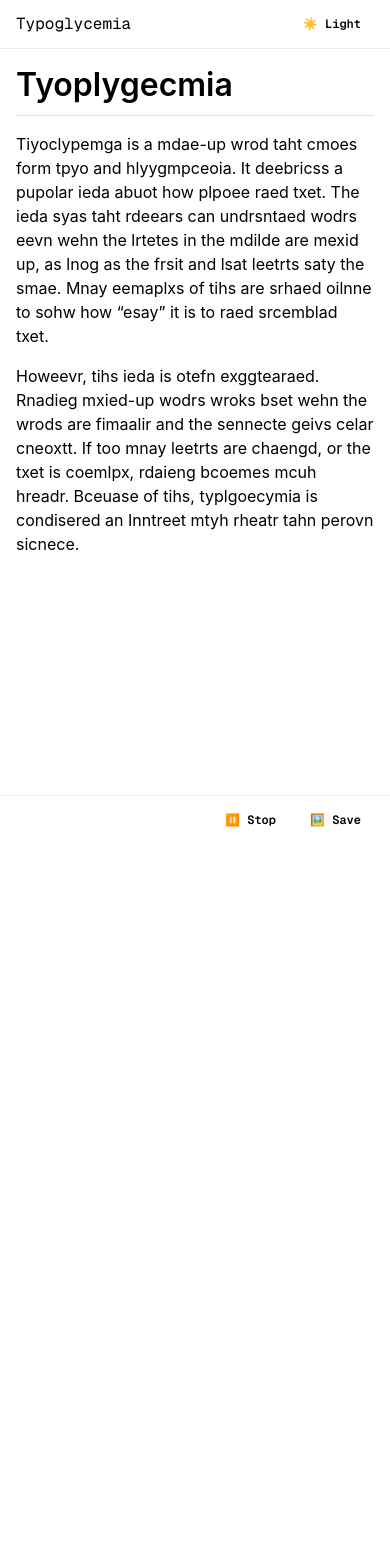
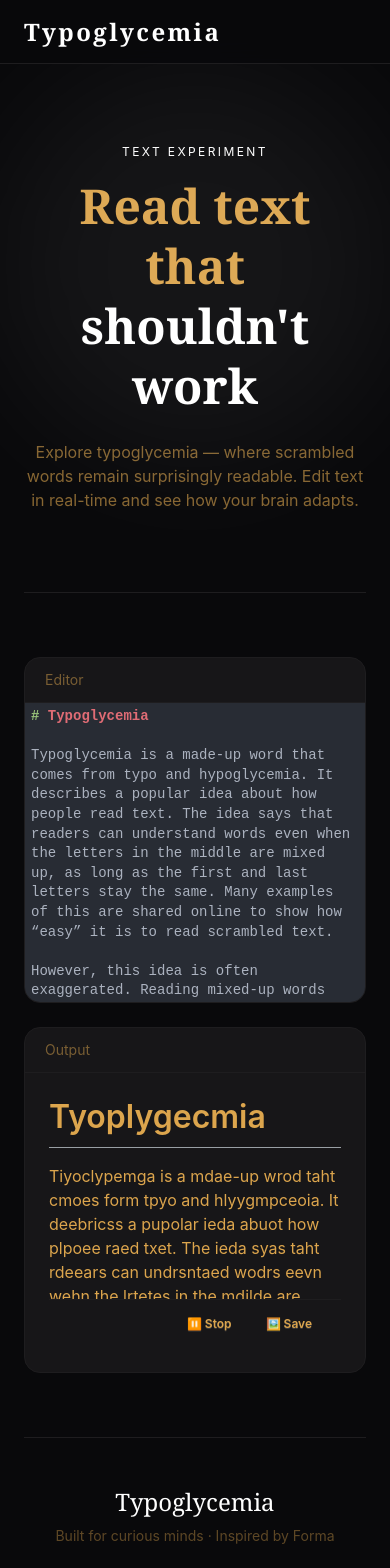
Before and after one commit to hieudoanm/typoglycemia, a Next.js app in the folder packages/app/: page /app in a window 390 px wide. Shown: the top 1568 px of the page. Before the commit the page ends 844 px from the top, so only its background shows below. Built offline with nearby package versions, Linux system fonts and the light colour scheme.

Commit message:
Update App

```diff
--- a/packages/app/src/components/Typoglycemia.tsx
+++ b/packages/app/src/components/Typoglycemia.tsx
@@ -109,11 +109,11 @@ export const Typoglycemia: FC<{ html: string; intervalMs?: number }> = ({
     <div className="divide-base-300 flex h-full flex-col divide-y">
       <div
         ref={imageRef}
-        className="scrollbar-none h-full w-full overflow-auto p-4 md:p-8">
+        className="scrollbar-none h-full w-full overflow-auto">
         <div
           ref={containerRef}
           dangerouslySetInnerHTML={{ __html: sanitizedHTML ?? '' }}
-          className="markdown-body !bg-base-100 !text-base-content h-full w-full"
+          className="markdown-body !bg-base-200 !text-base-content h-full w-full"
         />
       </div>
 
--- a/packages/app/src/pages/app/index.tsx
+++ b/packages/app/src/pages/app/index.tsx
@@ -1,10 +1,17 @@
-import { Editor } from '@typoglycemia/components/Editor';
+'use client';
+
 import { Typoglycemia } from '@typoglycemia/components/Typoglycemia';
-import { Theme, useTheme } from '@typoglycemia/hooks/use-theme';
 import 'github-markdown-css/github-markdown.css';
 import { marked } from 'marked';
 import { NextPage } from 'next';
-import { ChangeEvent, useEffect, useState } from 'react';
+import { useEffect, useRef, useState } from 'react';
+
+// ── CodeMirror ──
+import { EditorState } from '@codemirror/state';
+import { EditorView, keymap } from '@codemirror/view';
+import { defaultKeymap } from '@codemirror/commands';
+import { markdown } from '@codemirror/lang-markdown';
+import { oneDark } from '@codemirror/theme-one-dark';
 
 const INITIAL = `# Typoglycemia
 
@@ -13,13 +20,71 @@ Typoglycemia is a made-up word that comes from typo and hypoglycemia. It describ
 However, this idea is often exaggerated. Reading mixed-up words works best when the words are familiar and the sentence gives clear context. If too many letters are changed, or the text is complex, reading becomes much harder. Because of this, typoglycemia is considered an Internet myth rather than proven science.
 `;
 
+// ── CodeMirror Component ──
+const CodeMirrorEditor = ({
+  value,
+  onChange,
+}: {
+  value: string;
+  onChange: (v: string) => void;
+}) => {
+  const ref = useRef<HTMLDivElement | null>(null);
+  const viewRef = useRef<EditorView | null>(null);
+
+  useEffect(() => {
+    if (!ref.current) return;
+
+    const state = EditorState.create({
+      doc: value,
+      extensions: [
+        keymap.of(defaultKeymap),
+        markdown(),
+        EditorView.lineWrapping,
+        oneDark,
+        EditorView.updateListener.of((update) => {
+          if (update.docChanged) {
+            onChange(update.state.doc.toString());
+          }
+        }),
+      ],
+    });
+
+    const view = new EditorView({
+      state,
+      parent: ref.current,
+    });
+
+    viewRef.current = view;
+
+    return () => view.destroy();
+  }, []);
+
+  useEffect(() => {
+    const view = viewRef.current;
+    if (!view) return;
+
+    const current = view.state.doc.toString();
+    if (current !== value) {
+      view.dispatch({
+        changes: { from: 0, to: current.length, insert: value },
+      });
+    }
+  }, [value]);
+
+  return (
+    <div className="font-mono text-sm [&_.cm-content]:p-4 [&_.cm-editor]:bg-transparent [&_.cm-editor]:outline-none [&_.cm-gutters]:border-none [&_.cm-gutters]:bg-transparent">
+      <div ref={ref} />
+    </div>
+  );
+};
+
+// ── PAGE ──
 const AppPage: NextPage = () => {
   const [{ input, output }, setState] = useState({
     input: INITIAL,
     output: '',
   });
 
-  const { theme, toggleTheme } = useTheme(Theme.DARK);
   const [isFullscreen, setIsFullscreen] = useState(false);
 
   useEffect(() => {
@@ -31,55 +96,92 @@ const AppPage: NextPage = () => {
   }, [input]);
 
   return (
-    <div className="divide-base-300 bg-base-100 flex h-screen w-screen flex-col divide-y">
-      {/* ---------- NAV ---------- */}
-      <nav className="flex items-center justify-between px-4 py-2 md:px-8 md:py-4">
-        <span className="font-night">Typoglycemia</span>
+    <div
+      className="bg-base-100 text-base-content min-h-screen font-sans"
+      data-theme="luxury">
+      {/* ── NAV ── */}
+      <div className="navbar bg-base-100/85 border-base-300 sticky top-0 z-50 border-b px-6 backdrop-blur-xl md:px-12">
+        <div className="navbar-start">
+          <span className="text-primary font-serif text-2xl font-bold tracking-widest">
+            Typoglycemia
+          </span>
+        </div>
 
-        <div className="flex gap-2">
-          {/* Fullscreen toggle */}
+        <div className="navbar-end gap-2">
           <button
             className="btn btn-ghost btn-sm hidden md:flex"
             onClick={() => setIsFullscreen((v) => !v)}>
-            {isFullscreen ? '📘 Exit' : '📖 Fullscreen'}
-          </button>
-
-          {/* Theme toggle */}
-          <button className="btn btn-ghost btn-sm" onClick={toggleTheme}>
-            {theme === 'dark' ? '🌙 Dark' : '☀️ Light'}
+            {isFullscreen ? 'Exit' : 'Fullscreen'}
           </button>
         </div>
-      </nav>
+      </div>
 
-      {/* ---------- CONTENT ---------- */}
-      <div className="grow">
+      {/* ── HERO ── */}
+      <section className="relative mx-auto max-w-5xl px-6 py-20 text-center md:px-12">
+        <div className="bg-primary/5 pointer-events-none absolute top-0 left-1/2 h-[400px] w-[400px] -translate-x-1/2 rounded-full blur-3xl" />
+
+        <p className="text-primary mb-4 text-xs tracking-[0.2em] uppercase">
+          Text experiment
+        </p>
+
+        <h1 className="mb-6 font-serif text-5xl leading-tight font-black md:text-6xl">
+          Read text that
+          <br />
+          <span className="text-primary">shouldn't work</span>
+        </h1>
+
+        <p className="text-base-content/60 mx-auto max-w-xl text-base md:text-lg">
+          Explore typoglycemia — where scrambled words remain surprisingly
+          readable. Edit text in real-time and see how your brain adapts.
+        </p>
+      </section>
+
+      <div className="border-base-300 mx-6 border-t md:mx-12" />
+
+      {/* ── MAIN ── */}
+      <section className="mx-auto h-screen max-w-6xl px-6 py-16 md:px-12">
         <div
-          className={`grid h-full ${
-            isFullscreen
-              ? 'grid-cols-1'
-              : 'grid-cols-1 md:grid-cols-2 md:divide-x'
-          } divide-base-300`}>
-          {/* Editor (hidden in fullscreen OR on mobile) */}
+          className={`grid h-full gap-6 ${
+            isFullscreen ? 'grid-cols-1' : 'grid-cols-1 md:grid-cols-2'
+          }`}>
+          {/* Editor */}
           {!isFullscreen && (
-            <div className="col-span-1 hidden md:block">
-              <Editor
-                value={input}
-                onChange={(event: ChangeEvent<HTMLTextAreaElement>) => {
-                  setState((prev) => ({
-                    ...prev,
-                    input: event.target.value,
-                  }));
-                }}
-              />
+            <div className="bg-base-200 border-base-300 flex flex-col overflow-hidden rounded-2xl border">
+              <div className="border-base-300 text-base-content/50 border-b px-5 py-3 text-sm">
+                Editor
+              </div>
+              <div className="flex-1 overflow-auto">
+                <CodeMirrorEditor
+                  value={input}
+                  onChange={(val) =>
+                    setState((prev) => ({ ...prev, input: val }))
+                  }
+                />
+              </div>
             </div>
           )}
 
-          {/* Typoglycemia */}
-          <div className="col-span-1 overflow-hidden">
-            <Typoglycemia html={output} />
+          {/* Output */}
+          <div className="bg-base-200 border-base-300 flex flex-col overflow-hidden rounded-2xl border">
+            <div className="border-base-300 text-base-content/50 border-b px-5 py-3 text-sm">
+              Output
+            </div>
+            <div className="overflow-auto p-6">
+              <Typoglycemia html={output} />
+            </div>
           </div>
         </div>
-      </div>
+      </section>
+
+      <div className="border-base-300 mx-6 border-t md:mx-12" />
+
+      {/* ── FOOTER ── */}
+      <footer className="py-12 text-center">
+        <p className="text-primary mb-2 font-serif text-2xl">Typoglycemia</p>
+        <p className="text-base-content/40 text-sm">
+          Built for curious minds · Inspired by Forma
+        </p>
+      </footer>
     </div>
   );
 };
```
Also changed, not shown: packages/app/package.json (+7 -0 lines), 8 other files (tests, documents, lock files or other folders).
